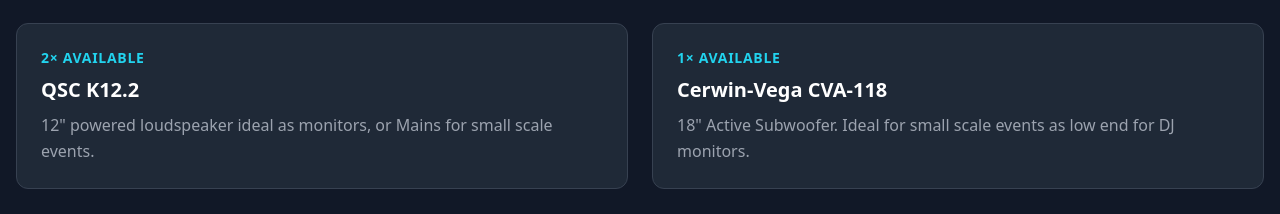
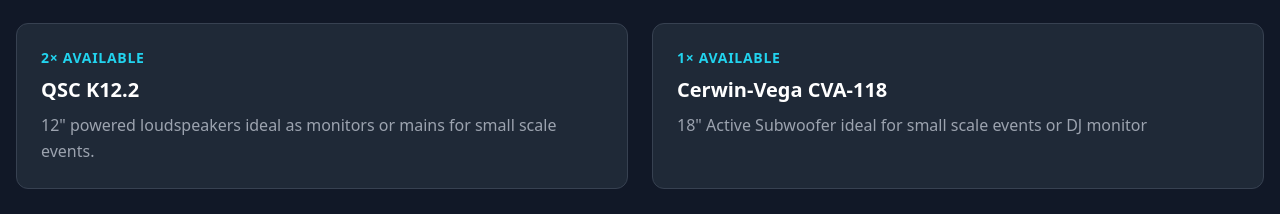
Before and after one commit to Cameron-Nagai/lightcodelabs-site, a React (Vite) app: page / in a window 1280 px wide. Shown: the part 2737-2951 px from the top of the page. Built offline with nearby package versions, Linux system fonts and the light colour scheme.

Commit message:
Refine QSC K12.2 and Cerwin-Vega CVA-118 blurbs

```diff
--- a/src/App.tsx
+++ b/src/App.tsx
@@ -77,12 +77,12 @@ function App() {
     {
       name: 'QSC K12.2',
       quantity: 2,
-      blurb: '12" powered loudspeaker ideal as monitors, or Mains for small scale events.'
+      blurb: '12" powered loudspeakers ideal as monitors or mains for small scale events.'
     },
     {
       name: 'Cerwin-Vega CVA-118',
       quantity: 1,
-      blurb: '18" Active Subwoofer. Ideal for small scale events as low end for DJ monitors.'
+      blurb: '18" Active Subwoofer ideal for small scale events or DJ monitor'
     }
   ];
 
```
Also changed, not shown: 2 other files (tests, documents, lock files or other folders).
